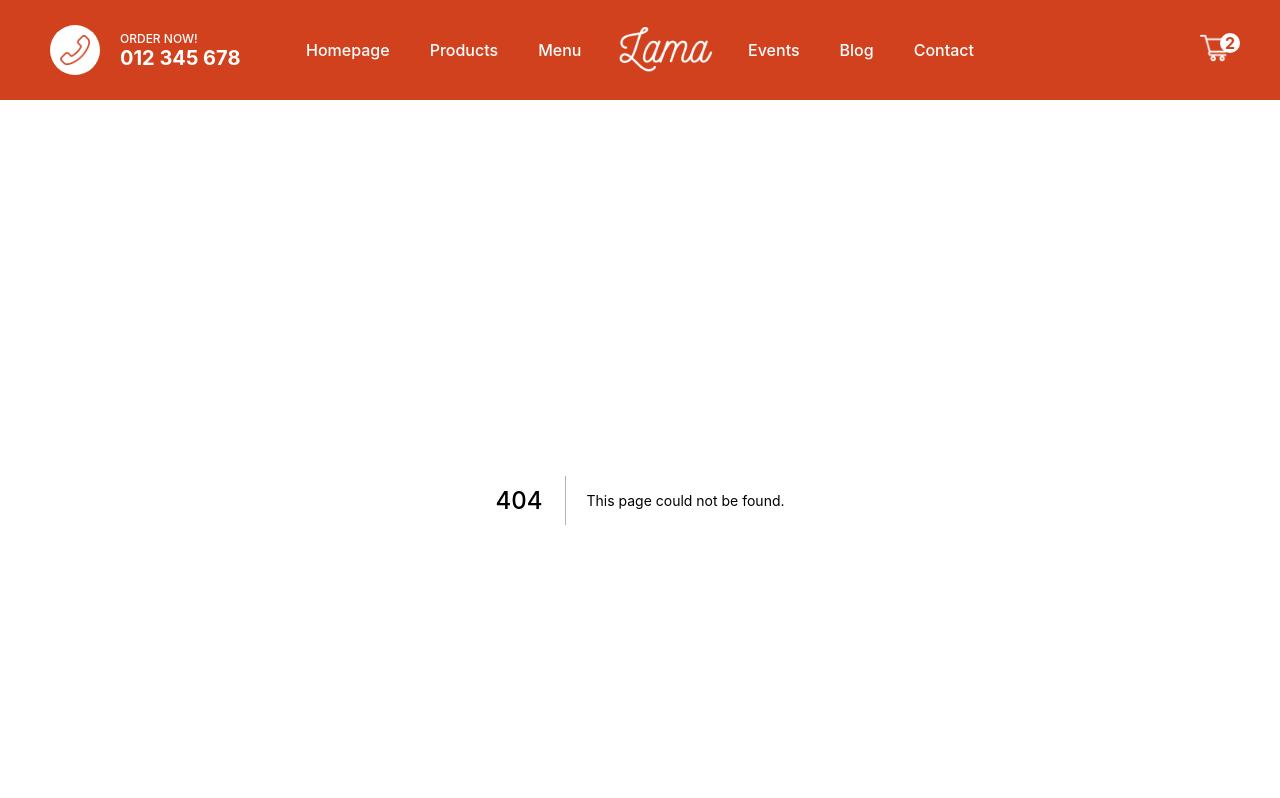
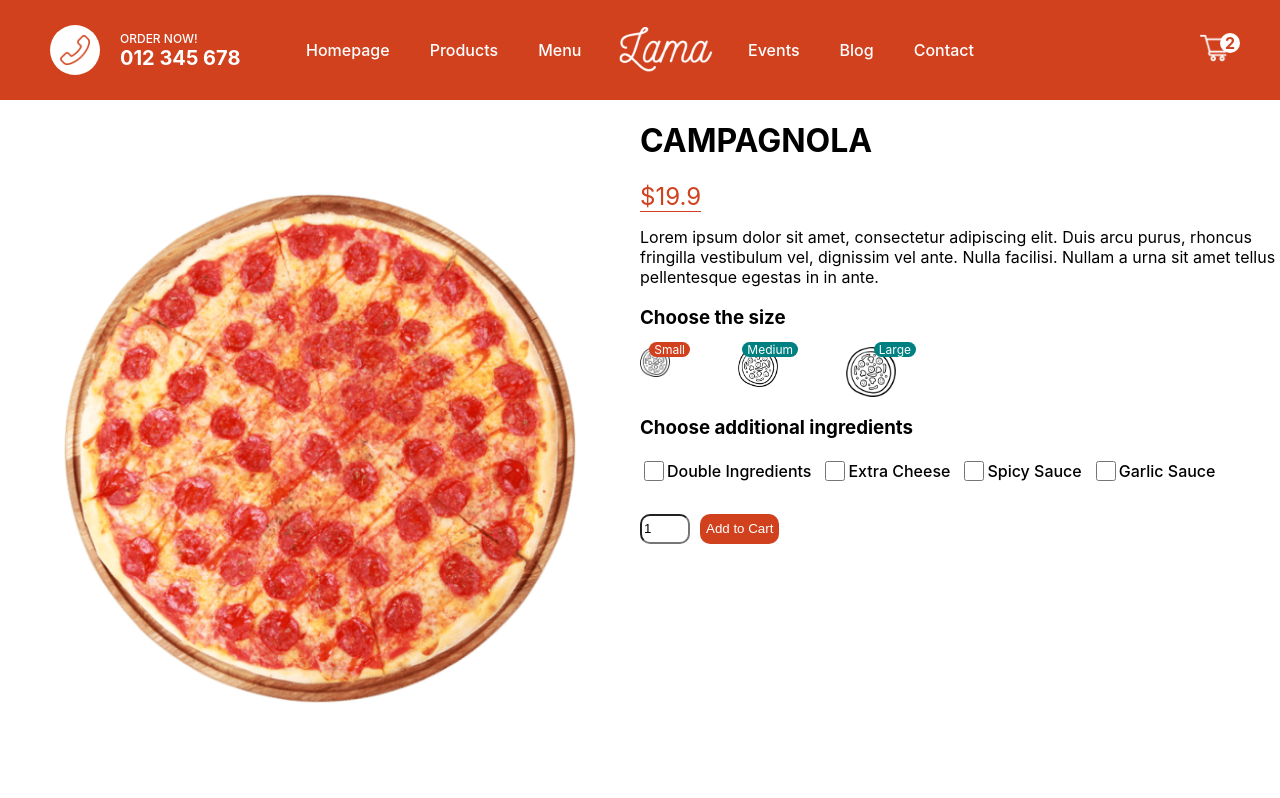
Before and after one commit to AlessandroBarreto/pizza-app, a Next.js app: page /product/1 in a window 1280 px wide. Before the commit this address had no page. Shown: the top 798 px of the page. Built offline with nearby package versions, Linux system fonts and the light colour scheme.

Commit message:
feature: product component

```diff
--- a/components/Featured.tsx
+++ b/components/Featured.tsx
@@ -37,7 +37,7 @@
       >
         {images.map((img, i) => (
           <div key={i} className={styles.imgContainer}>
-            <Image src={img} alt="" layout="fill" objectFit="contain" />
+            <Image src={img} alt="" layout="fill" objectFit="contain" priority />
           </div>
         ))}
       </div>
--- /dev/null
+++ b/pages/product/[id].tsx
@@ -0,0 +1,89 @@
+import { useState } from "react";
+import styles from "../../styles/Product.module.scss";
+import Image from "next/image";
+
+const pizza = {
+  id: 1,
+  img: "/img/pizza.png",
+  name: "CAMPAGNOLA",
+  price: [19.9, 23.9, 27.9],
+  desc: "Lorem ipsum dolor sit amet, consectetur adipiscing elit. Duis arcu purus, rhoncus fringilla vestibulum vel, dignissim vel ante. Nulla facilisi. Nullam a urna sit amet tellus pellentesque egestas in in ante.",
+};
+const Products = () => {
+  const [size, setSize] = useState(0);
+
+  return (
+    <div className={styles.container}>
+      <div className={styles.left}>
+        <div className={styles.imgContainer}>
+          <Image src={pizza.img} layout="fill" objectFit="contain" />
+        </div>
+      </div>
+      <div className={styles.right}>
+        <h1>{pizza.name}</h1>
+        <span>${pizza.price[size]}</span>
+        <p>{pizza.desc}</p>
+        <h3>Choose the size</h3>
+        <div className={styles.sizes}>
+          <div className={styles.size} onClick={() => setSize(0)}>
+            <Image src="/img/size.png" layout="fill" alt="" />
+            <span className={size == 0 && styles.selected}>Small</span>
+          </div>
+          <div className={styles.size} onClick={() => setSize(1)}>
+            <Image src="/img/size.png" layout="fill" alt="" />
+            <span className={size == 1 && styles.selected}>Medium</span>
+          </div>
+          <div className={styles.size} onClick={() => setSize(2)}>
+            <Image src="/img/size.png" layout="fill" alt="" />
+            <span className={size == 2 && styles.selected}>Large</span>
+          </div>
+        </div>
+        <h3>Choose additional ingredients</h3>
+        <div className={styles.ingredients}>
+          <div className={styles.option}>
+            <input
+              type="checkbox"
+              id="double"
+              name="double"
+              className={styles.checkbox}
+            />
+            <label htmlFor="double">Double Ingredients</label>
+          </div>
+          <div className={styles.option}>
+            <input
+              className={styles.checkbox}
+              type="checkbox"
+              id="cheese"
+              name="cheese"
+            />
+            <label htmlFor="cheese">Extra Cheese</label>
+          </div>
+          <div className={styles.option}>
+            <input
+              className={styles.checkbox}
+              type="checkbox"
+              id="spicy"
+              name="spicy"
+            />
+            <label htmlFor="spicy">Spicy Sauce</label>
+          </div>
+          <div className={styles.option}>
+            <input
+              className={styles.checkbox}
+              type="checkbox"
+              id="garlic"
+              name="garlic"
+            />
+            <label htmlFor="garlic">Garlic Sauce</label>
+          </div>
+        </div>
+        <div className={styles.add}>
+          <input type="number" defaultValue={1} className={styles.quantity} />
+          <button className={styles.button}>Add to Cart</button>
+        </div>
+      </div>
+    </div>
+  );
+};
+
+export default Products;
--- /dev/null
+++ b/styles/Product.module.scss
@@ -0,0 +1,101 @@
+.container {
+  height: calc(100vh - 100px);
+  display: flex;
+
+  .left {
+    flex: 1;
+    display: flex;
+    align-items: center;
+    justify-content: center;
+
+    .imgContainer {
+      width: 80%;
+      height: 80%;
+      position: relative;
+    }
+  }
+
+  .right {
+    flex: 1;
+
+    span {
+      color: #d1411e;
+      font-size: 24px;
+      font-weight: 400;
+      border-bottom: 1px solid #d1411e;
+    }
+
+    .sizes {
+      width: 40%;
+      display: flex;
+      justify-content: space-between;
+      .size {
+        width: 30px;
+        height: 30px;
+        position: relative;
+        cursor: pointer;
+
+        &:nth-child(2) {
+          width: 40px;
+          height: 40px;
+        }
+        &:last-child {
+          width: 50px;
+          height: 50px;
+        }
+
+        .selected {
+          background-color: #d1411e;
+        }
+
+        span {
+          position: absolute;
+          top: -5px;
+          right: -20px;
+          background-color: teal;
+          color: white;
+          border: none;
+          font-size: 12px;
+          padding: 0 5px;
+          border-radius: 10px;
+        }
+      }
+    }
+
+    .ingredients {
+      display: flex;
+      margin-bottom: 30px;
+
+      .option {
+        display: flex;
+        align-items: center;
+        margin-right: 10px;
+        font-style: 14px;
+        font-weight: 500;
+
+        .checkbox {
+          width: 20px;
+          height: 20px;
+        }
+      }
+    }
+
+    .add {
+      .quantity {
+        width: 50px;
+        height: 30px;
+        border-radius: 10px;
+      }
+      .button {
+        height: 30px;
+        margin-left: 10px;
+        background-color: #d1411e;
+        color: white;
+        border: none;
+        font-weight: 500;
+        border-radius: 10px;
+        cursor: pointer;
+      }
+    }
+  }
+}
```
Also changed, not shown: 1 other file (tests, documents, lock files or other folders).
